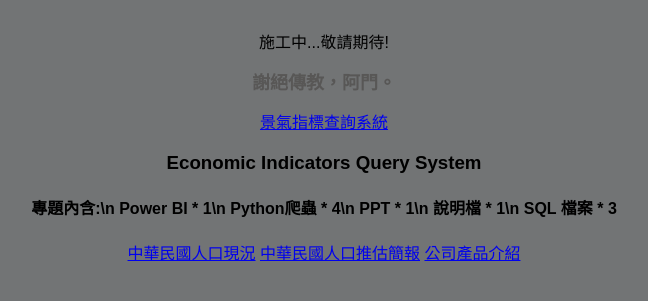
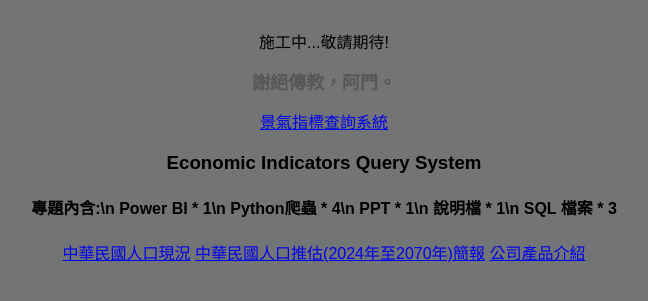
Before and after one commit to python20250807/website, a plain HTML site: page index.html in a window 1280 px wide. Shown: the part 369-670 px from the top of the page, without its empty margins (316-964 px from the left). Drawn offline with Linux system fonts and the light colour scheme.

Commit message:
中華民國人口推估(2024年至2070年)簡報

```diff
--- a/index.html
+++ b/index.html
@@ -34,7 +34,7 @@
         SQL 檔案 * 3
     </h4>
     <a href="https://pop-proj.ndc.gov.tw/">中華民國人口現況</a>
-    <a href="https://ppws.ndc.gov.tw/Download.ashx?u=LzAwMS9VcGxvYWQvNDY0L3JlbGZpbGUvMTAzNDcvMTU2LzBjMjZmMWRmLTE5YmItNGMxZS04NjA5LTRhNGNlOTZiNWE5NS5wZGY%3d&n=5Lit6I%2bv5rCR5ZyL5Lq65Y%2bj5o6o5LywKDIwMjTlubToh7MyMDcw5bm0KeewoeWgsS5wZGY%3d">中華民國人口推估簡報</a>
+    <a href="https://ppws.ndc.gov.tw/Download.ashx?u=LzAwMS9VcGxvYWQvNDY0L3JlbGZpbGUvMTAzNDcvMTU2LzBjMjZmMWRmLTE5YmItNGMxZS04NjA5LTRhNGNlOTZiNWE5NS5wZGY%3d&n=5Lit6I%2bv5rCR5ZyL5Lq65Y%2bj5o6o5LywKDIwMjTlubToh7MyMDcw5bm0KeewoeWgsS5wZGY%3d">中華民國人口推估(2024年至2070年)簡報</a>
 
     <a href="product.html">公司產品介紹</a>
 </body>
```
